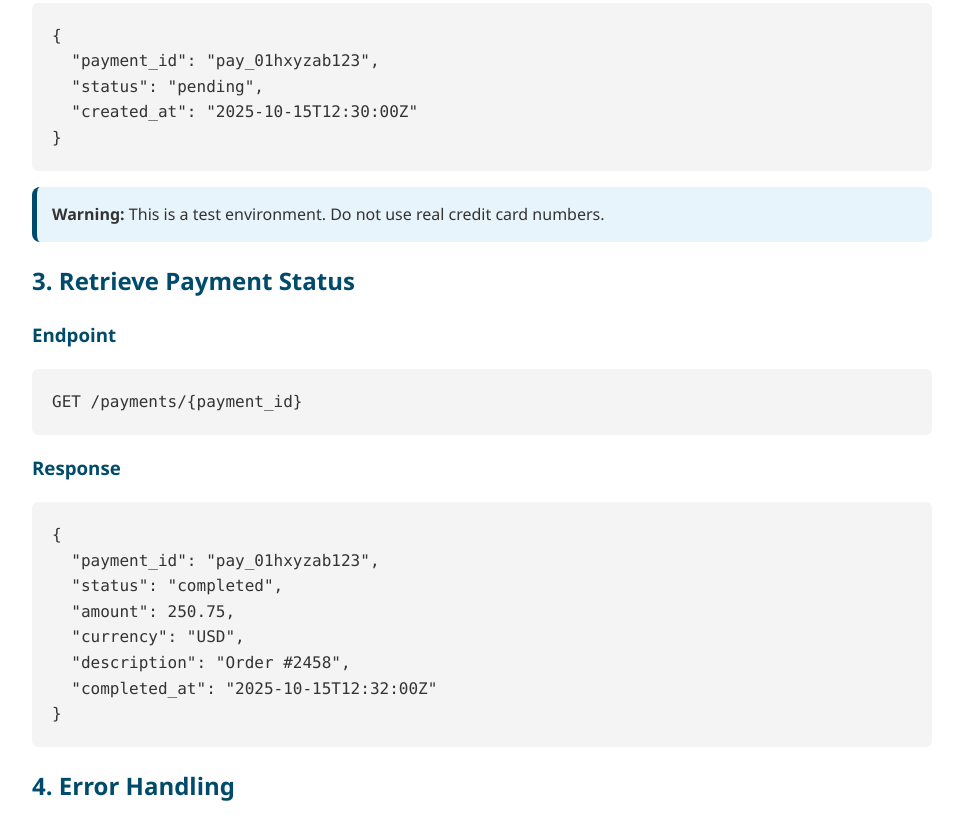
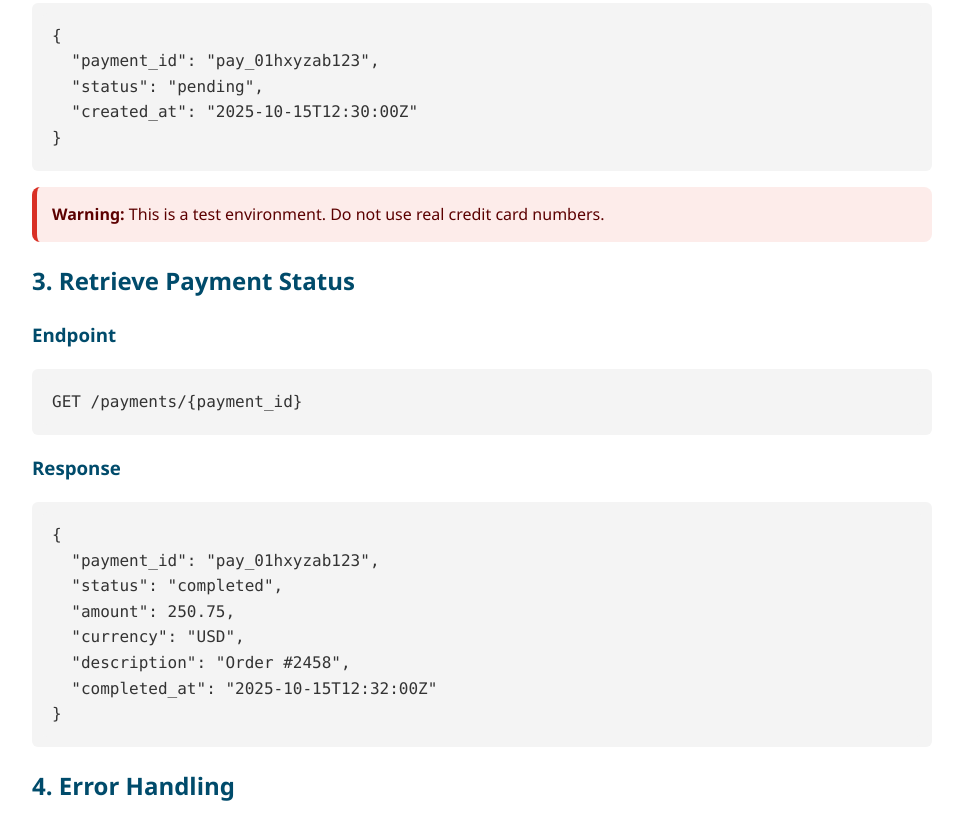
Before and after one commit to Vanessa-G-Hdez/TW_Portfolio_2025, a plain HTML site: page index.html in a window 1280 px wide. Shown: the part 1953-2775 px from the top of the page, without its empty margins (158-1121 px from the left). Drawn offline with Linux system fonts and the light colour scheme.

Commit message:
index.html

```diff
--- a/index.html
+++ b/index.html
@@ -64,11 +64,13 @@
       margin-top: 10px;
     }
 
-    .note {
-      background-color: #e8f4fc;
-      border-left: 5px solid #004b6b;
-      padding: 15px;
-      border-radius: 8px;
+  .note {
+  background-color: #fdecea;
+  border-left: 5px solid #d93025;
+  padding: 15px;
+  border-radius: 8px;
+  color: #5c0000;
+  font-weight: 500;
     }
 
     footer {
@@ -209,9 +211,6 @@
     </table>
 
 
-    <p class="note">
-      All sample data and endpoints are fictitious and provided solely for demonstration purposes.
-    </p>
   </main>
 
   <footer>
```
